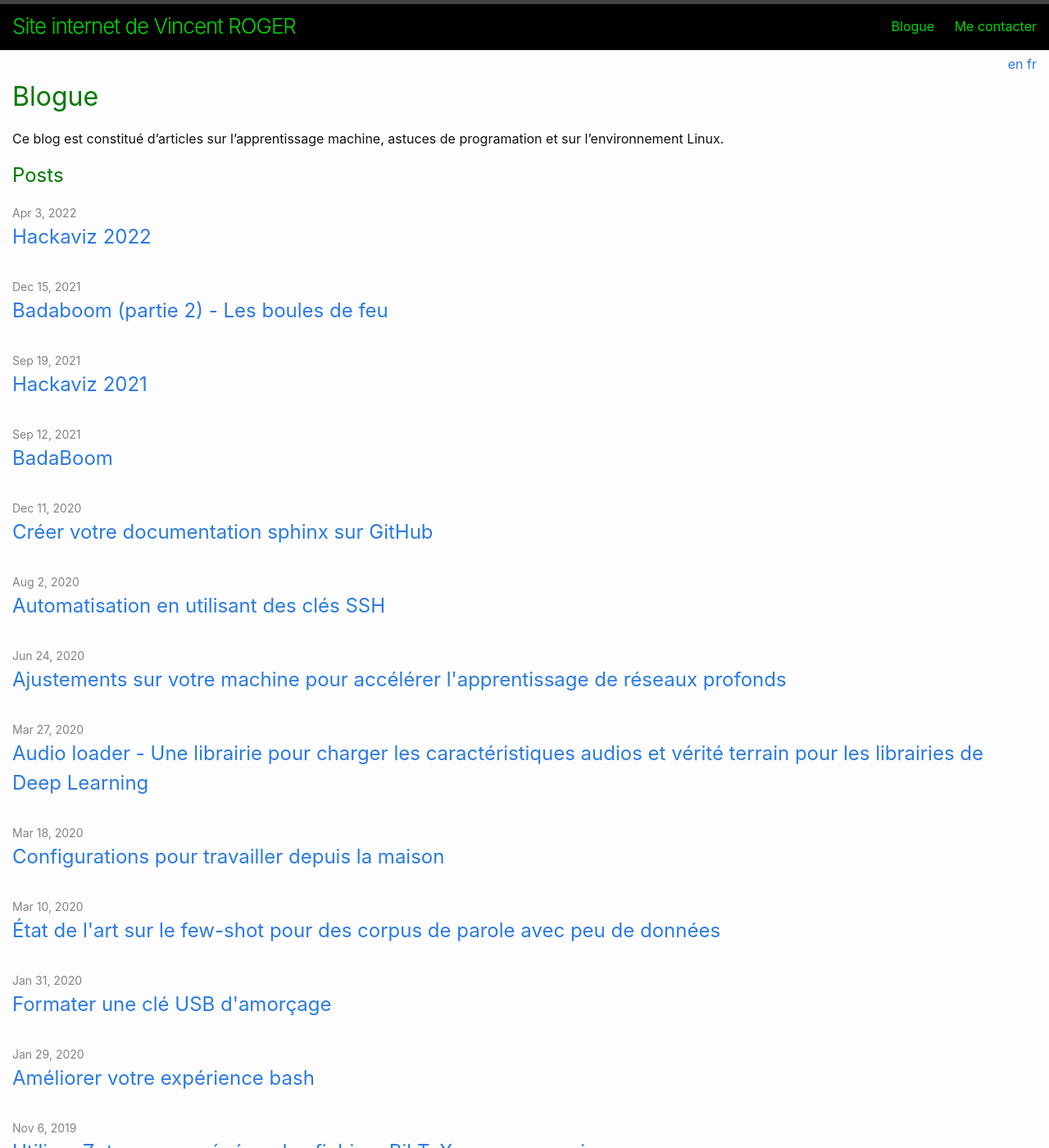
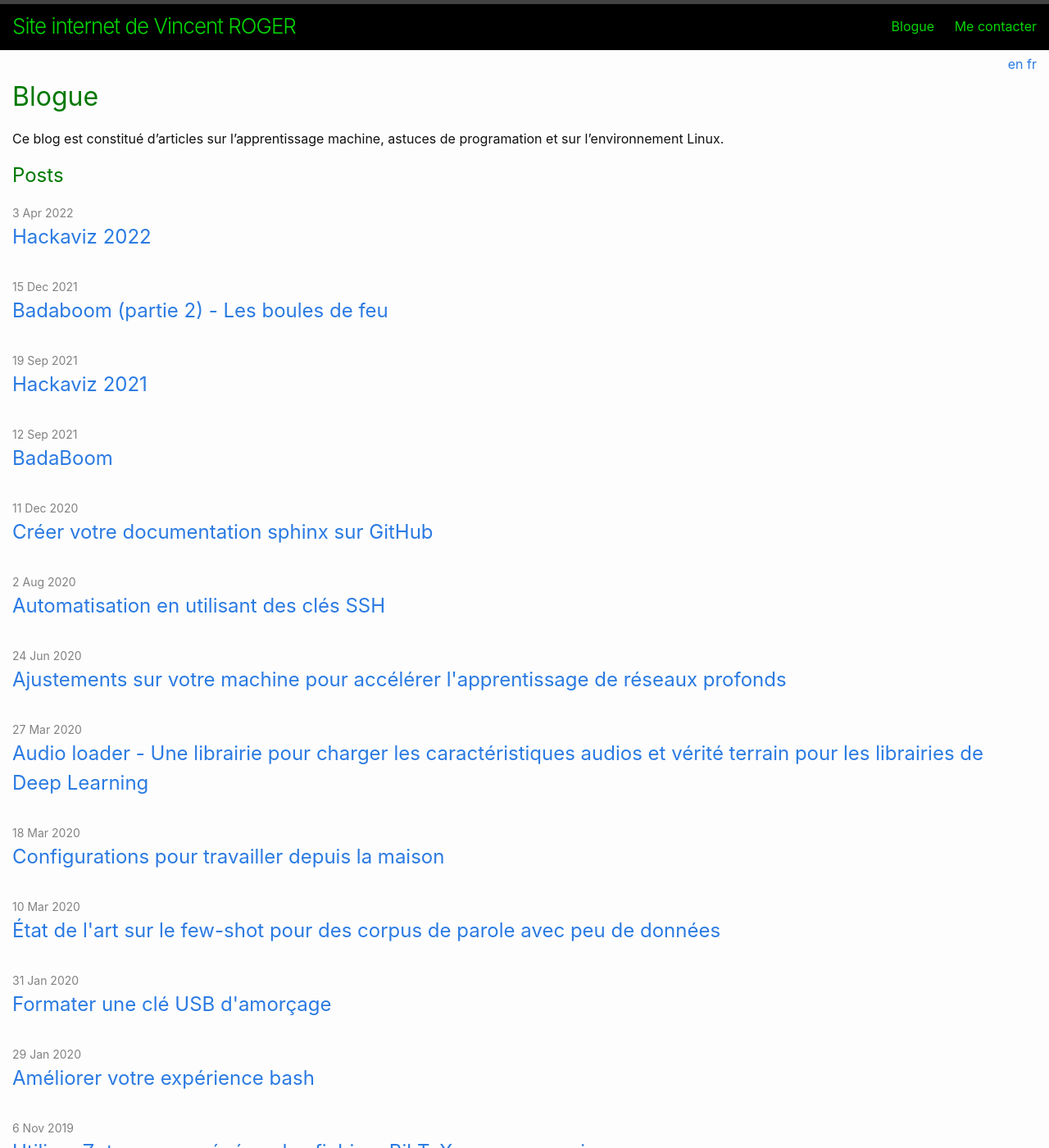
Before and after one commit to vroger11/vroger11.github.io, a Jekyll site: the page built from blogue.md, in a window 1280 px wide and 1400 px high. Shown: the whole window at 82% size. Built offline with Jekyll 4.4.1, drawn with Linux system fonts in a browser that asks for light colours; some of the changed text lies outside the part shown.

Commit message:
Change date format for French pages.

```diff
--- a/_layouts/home.html
+++ b/_layouts/home.html
@@ -15,7 +15,11 @@ layout: default
     {% assign posts=site.posts | where:"lang", page.lang %}
       {%- for post in posts -%}
       <li>
-        {%- assign date_format = site.minima.date_format | default: "%b %-d, %Y" -%}
+        {%- if page.lang == "fr" -%}
+          {%- assign date_format = "%-d %b %Y" -%}
+        {%- else -%}
+          {%- assign date_format = site.minima.date_format | default: "%b %-d, %Y" -%}
+        {%- endif -%}
         <span class="post-meta">{{ post.date | date: date_format }}</span>
         <h3>
           <a class="post-link" href="{{ post.url | relative_url }}">
--- a/_layouts/post.html
+++ b/_layouts/post.html
@@ -7,7 +7,11 @@ layout: default
     <h1 class="post-title p-name" itemprop="name headline">{{ page.title | escape }}</h1>
     <p class="post-meta">
       <time class="dt-published" datetime="{{ page.date | date_to_xmlschema }}" itemprop="datePublished">
-        {%- assign date_format = site.minima.date_format | default: "%b %-d, %Y" -%}
+        {%- if page.lang == "fr" -%}
+          {%- assign date_format = "%-d %b %Y" -%}
+        {%- else -%}
+          {%- assign date_format = site.minima.date_format | default: "%b %-d, %Y" -%}
+        {%- endif -%}
         {{ page.date | date: date_format }}
       </time>
       {%- if page.author -%}
```
